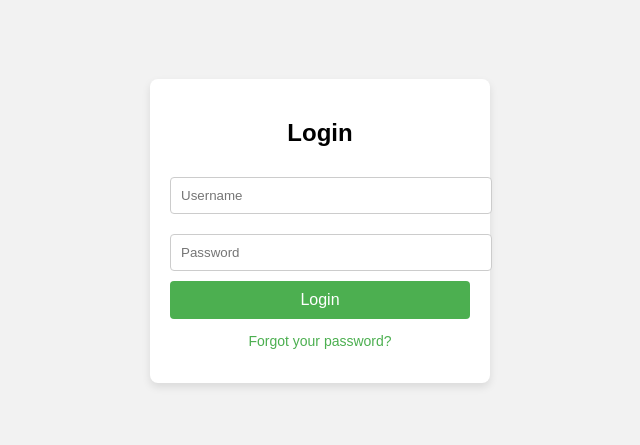
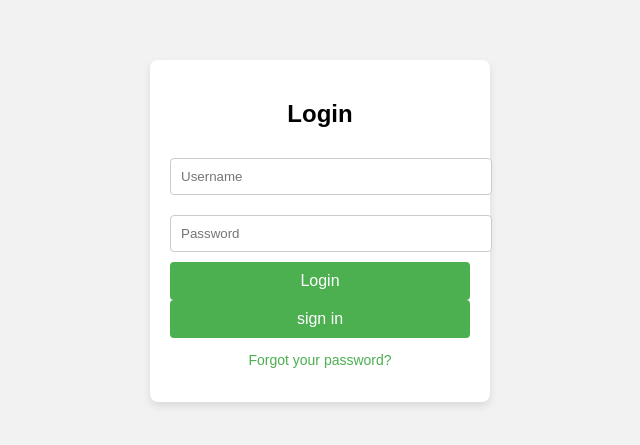
Before and after one commit to sneha8767/loginpage, a plain HTML site: page index.html in a window 1280 px wide. Shown: the part 169-614 px from the top of the page, without its empty margins (320-960 px from the left). Drawn offline with Linux system fonts and the light colour scheme.

Commit message:
Added Sign In button to login page

```diff
--- a/index.html
+++ b/index.html
@@ -67,6 +67,8 @@
             <input type="text" class="input-field" name="username" placeholder="Username" required>
             <input type="password" class="input-field" name="password" placeholder="Password" required>
             <button type="submit" class="btn">Login</button>
+            <button type="submit" class="btn">sign in</button>
+
         </form>
         <div class="forgot-password">
             <p><a href="#">Forgot your password?</a></p>
```
